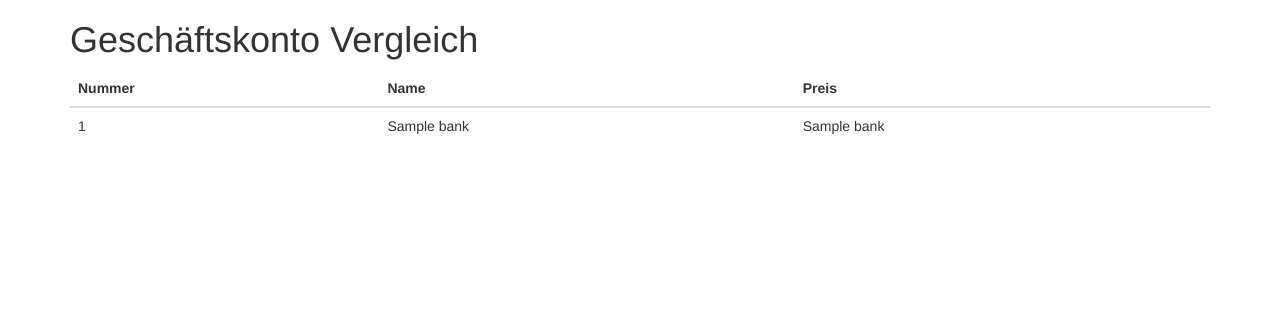
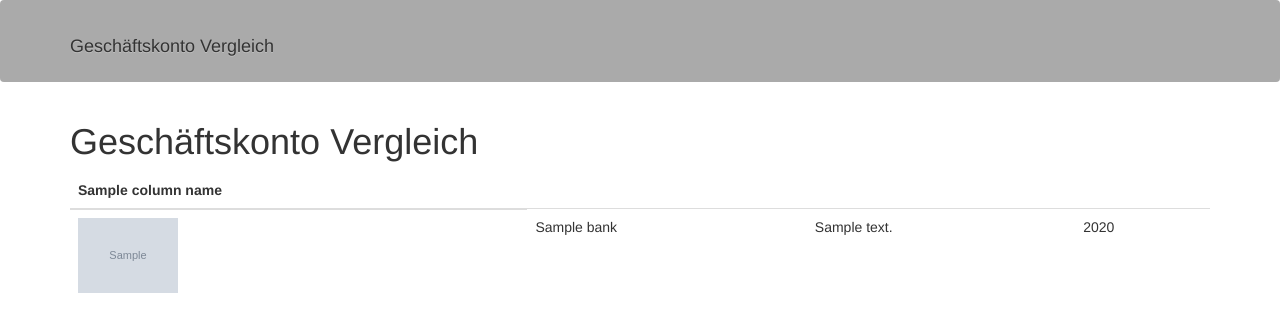
Before and after one commit to buecktobias/buisinessAccountComparison, a Flask app: template templates/index.html in a window 1280 px wide. Shown: the top 332 px of the page. Run offline with Flask 2, Linux system fonts and the light colour scheme; the template is opened without the code that fills it: most values are stand-ins (such as "Sample title", 1, 10 or a date in 2020); grey boxes marked "Sample" are stand-in pictures; some libraries are stand-ins or nearby versions.

Commit message:
Logo Image

```diff
--- a/app.py
+++ b/app.py
@@ -1,5 +1,6 @@
 from flask import Flask, render_template
 
+from bankObject import BankObject
 from databaseQueries import DatabaseConnection
 
 app = Flask(__name__)
@@ -7,8 +8,9 @@ app = Flask(__name__)
 
 @app.route('/')
 def index():
-    all_banks = DatabaseConnection.get_all()
-    return render_template("index.html", banks=all_banks)
+    all_banks = DatabaseConnection.get_all_bank_objects()
+    column_names = ["Bank", "Packet", "Beschreibung", "Preis im Jahr"]
+    return render_template("index.html", banks=all_banks, column_names=column_names)
 
 
 if __name__ == '__main__':
--- a/templates/index.html
+++ b/templates/index.html
@@ -17,27 +17,51 @@
             crossorigin="anonymous"></script>
 </head>
 <body>
+<nav class="navbar navbar-light" style="background-color: #aaaaaa;">
+    <div class="container">
+        <span class="navbar-brand mb-0 h1">Geschäftskonto Vergleich</span>
+    </div>
+</nav>
 <div class="container">
     <h1>Geschäftskonto Vergleich</h1>
-
-    <table class="table">
+    <table class="table table-hover">
         <thead>
         <tr>
-            <th scope="col">Nummer</th>
-            <th scope="col">Name</th>
-            <th scope="col">Preis</th>
+            {% for name in column_names %}
+                <th scope="col">{{ name }}</th>
+            {% endfor %}
         </tr>
         </thead>
         <tbody>
         {% for bank in banks %}
-        <tr>
-            <td>{{ bank[0] }}</td>
-            <td>{{ bank[1] }}</td>
-            <td>{{ bank[2] }}</td>
-        </tr>
+
+            <tr class="clickable-row" data-href="{{ bank.href }}">
+                <td><img width=100 class="img-fluid" src="{{ bank.logo }}" alt="Logo {{ bank.bank_name }}"></td>
+                <td>{{ bank.package_name }}</td>
+                <td>{{ bank.description }}</td>
+                <td>{{ bank.price_per_year }}</td>
+            </tr>
+
         {% endfor %}
         </tbody>
     </table>
 </div>
+<script src="https://code.jquery.com/jquery-3.2.1.slim.min.js"
+        integrity="sha384-KJ3o2DKtIkvYIK3UENzmM7KCkRr/rE9/Qpg6aAZGJwFDMVNA/GpGFF93hXpG5KkN"
+        crossorigin="anonymous"></script>
+<script src="https://cdnjs.cloudflare.com/ajax/libs/popper.js/1.12.9/umd/popper.min.js"
+        integrity="sha384-ApNbgh9B+Y1QKtv3Rn7W3mgPxhU9K/ScQsAP7hUibX39j7fakFPskvXusvfa0b4Q"
+        crossorigin="anonymous"></script>
+<script src="https://maxcdn.bootstrapcdn.com/bootstrap/4.0.0/js/bootstrap.min.js"
+        integrity="sha384-JZR6Spejh4U02d8jOt6vLEHfe/JQGiRRSQQxSfFWpi1MquVdAyjUar5+76PVCmYl"
+        crossorigin="anonymous"></script>
+<script>
+    jQuery(document).ready(function ($) {
+        $(".clickable-row").click(function () {
+            window.location = $(this).data("href");
+        });
+    });
+</script>
+
 </body>
 </html>
```
Also changed, not shown: bankObject.py (added, +11 -0 lines), databaseQueries.py (+15 -4 lines), 1 other file.
